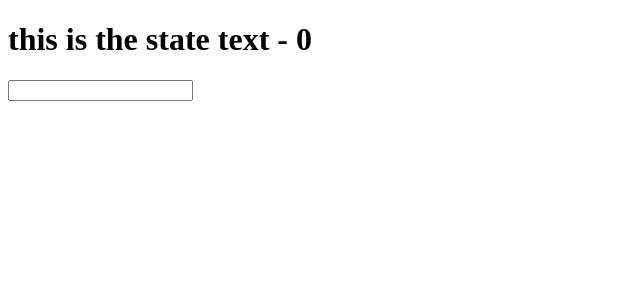
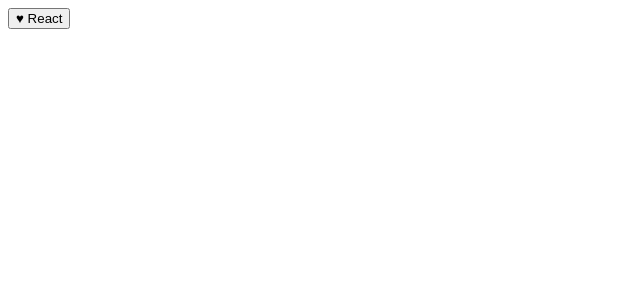
Before and after one commit to alexandru-calinoiu/react-tutorial, a React (Create React App) app: page / in a window 1280 px wide. Shown: the top 300 px of the page, without its empty margins (0-640 px from the left). Built offline with nearby package versions, Linux system fonts and the light colour scheme.

Commit message:
Child component props

```diff
--- a/src/App.js
+++ b/src/App.js
@@ -2,35 +2,17 @@
 import PropTypes from 'prop-types';
 
 class App extends React.Component {
-    constructor() {
-        super();
-
-        this.state = {
-            txt: 'this is the state text',
-            cat: 0
-        }
-    }
-
-    update(e) {
-        this.setState({
-            txt: e.target.value,
-        })
-    }
-
     render() {
-        const txt = this.state.txt;
-        const cat = this.state.cat;
-
-        return (
-            <div>
-                <h1>{txt} - {cat}</h1>
-                <Widget update={this.update.bind(this)} />
-            </div>
-        )
+        return <Button><Heart /> React</Button>
     }
 }
 
-const Widget = (props) =>
-    <input type="text" onChange={props.update} />
+const Button = (props) => <button>{props.children}</button>
+
+class Heart extends React.Component {
+    render() {
+        return <span>&hearts;</span>
+    }
+}
 
 export default App
```
